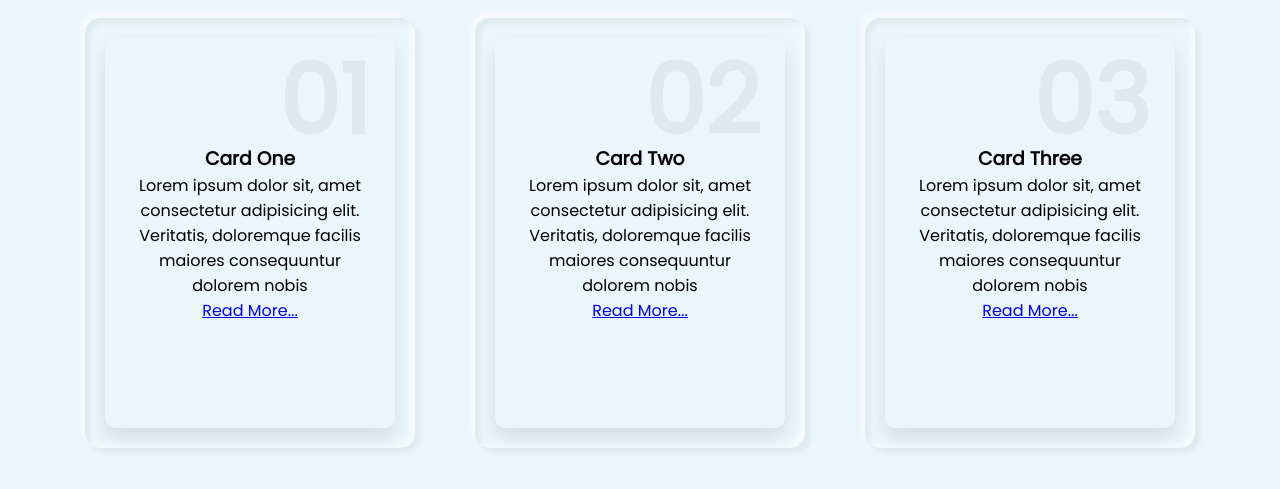
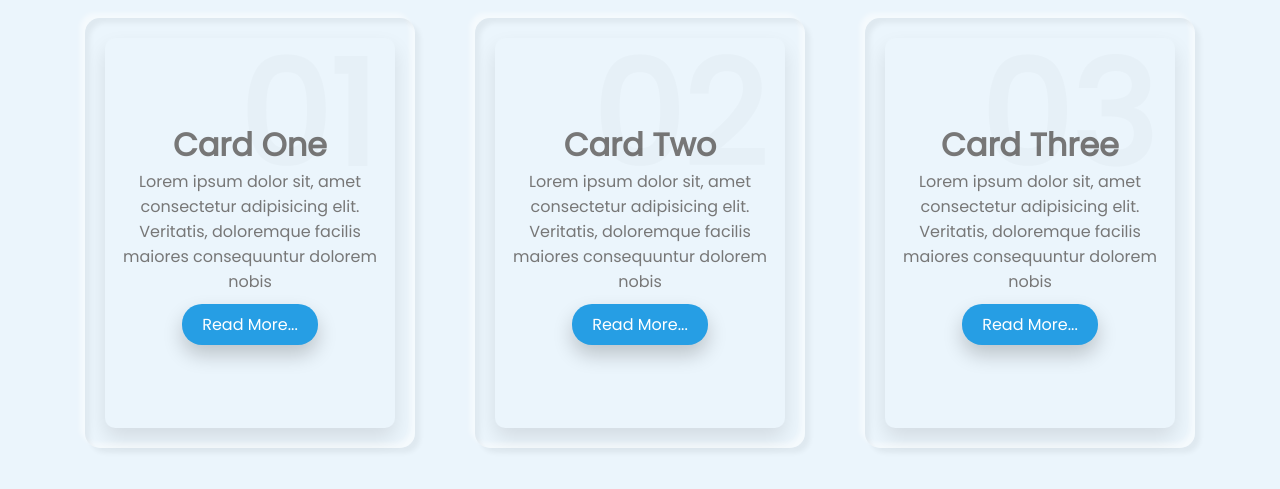
Before and after one commit to SMD-1/card, a plain HTML site: page index.html in a window 1280 px wide. Shown: the part 167-656 px from the top of the page. Drawn offline with Linux system fonts and the light colour scheme.

Commit message:
second commit

```diff
--- a/style.css
+++ b/style.css
@@ -44,17 +44,61 @@ body{
     display: flex;
     justify-content: center;
     align-items: center;
+    transition: 0.5s;
+}
 
+.container .card:hover .box{
+    transform: translateY(-50px);
+    transition: 0.5s;
+    box-shadow: 0 10px 20px rgba(0,0,0,0.3);
+    background: linear-gradient(90deg, #4e54c8, #8f94fb);
 }
 .container .card .box .content{
     text-align: center;
-    padding: 20px;
+    padding: 10px;
 }
 .container .card .box .content h2{
     position: absolute;
-    top: -10px;
-    right: 25px;
-    font-size: 6em;
-    color: rgba(0,0,0,0.05);
-
+    font-weight: 600;
+    top: -30px;
+    right: 20px;
+    font-size: 9em;
+    color: rgba(0,0,0,0.02);
+    transition: 0.5s;
+    pointer-events: none;
 }
+.container .card:hover .box .content h2{
+    color: rgba(0,0,0,0.06);
+}
+.container .card .box .content h3{
+    font-size: 2em;
+    color: #777;
+    z-index: 1;
+    transition: 0.5s;
+}
+.container .card:hover .box .content h3,
+.container .card:hover .box .content p{
+    color: #fff;
+}
+.container .card .box .content p{
+    font-size: 1rem;
+    font-weight: 400;
+    color: #777;
+    z-index: 1;
+    transition: 0.5s;
+}
+.container .card .box .content a{
+    position: relative;
+    display: inline-block;
+    padding: 8px 20px;
+    background: rgb(38, 158, 228);
+    color: #fff;
+    border-radius: 20px;
+    text-decoration: none;
+    font-weight: 400;
+    margin-top: 10px;
+    box-shadow: 0 10px 20px rgba(0, 0, 0, 0.2);
+}
+.container .card .box .content a:hover{
+    background: #ff5685;
+}
```
